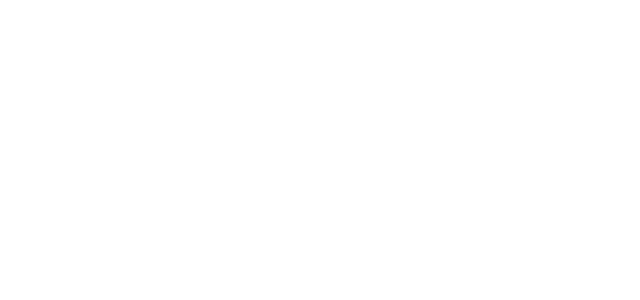
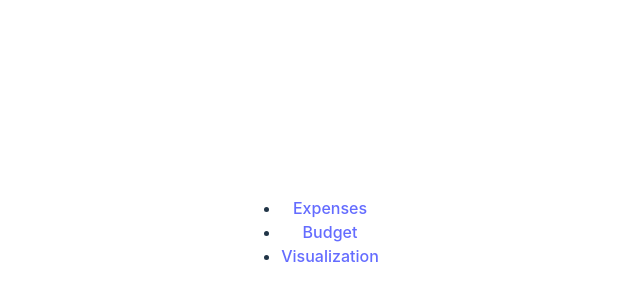
Before and after one commit to Akhee123/personal-finance-app, a React (Vite) app: page / in a window 1280 px wide. Shown: the part 168-468 px from the top of the page, without its empty margins (330-970 px from the left). Built offline with nearby package versions, Linux system fonts and the light colour scheme.

Commit message:
Navigation to pages

```diff
--- a/package.json
+++ b/package.json
@@ -10,7 +10,8 @@
   },
   "dependencies": {
     "react": "^18.2.0",
-    "react-dom": "^18.2.0"
+    "react-dom": "^18.2.0",
+    "react-router-dom": "^6.8.2"
   },
   "devDependencies": {
     "@types/react": "^18.0.27",
--- a/src/App.jsx
+++ b/src/App.jsx
@@ -1,7 +1,26 @@
 import "./App.css";
+import { createBrowserRouter, RouterProvider } from "react-router-dom";
+
+import Root from "./pages/Root";
+import BudgetPage from "./pages/BudgetPage/BudgetPage";
+import ExpensesPage from "./pages/ExpensesPage/ExpensesPage";
+import VisualizationPage from "./pages/VisualizationPage/VisualizationPage";
+
+const router = createBrowserRouter([
+  {
+    path: '/',
+    element: <Root />,
+    children: [
+      {path: 'expenses', element: <ExpensesPage />},
+      {path: 'budget', element: <BudgetPage />},
+      {path: 'visualization', element: <VisualizationPage />}
+    ]
+  }
+]);
 
 function App() {
-  return <div className="App"></div>;
+
+  return <RouterProvider router={router} />;
 }
 
 export default App;
--- /dev/null
+++ b/src/components/MainNav/MainNav.jsx
@@ -0,0 +1,25 @@
+import { NavLink } from "react-router-dom";
+
+function MainNav() {
+  return (
+    <>
+      <header>
+        <nav>
+          <ul>
+            <li>
+              <NavLink to="/expenses">Expenses</NavLink>
+            </li>
+            <li>
+              <NavLink to="/budget">Budget</NavLink>
+            </li>
+            <li>
+              <NavLink to="/visualization">Visualization</NavLink>
+            </li>
+          </ul>
+        </nav>
+      </header>
+    </>
+  );
+}
+
+export default MainNav;
--- /dev/null
+++ b/src/pages/BudgetPage/BudgetPage.jsx
@@ -0,0 +1,10 @@
+
+function BudgetPage() {
+    return (
+      <>
+        <div>Budget Page</div>
+      </>
+    );
+  }
+
+  export default BudgetPage;
--- /dev/null
+++ b/src/pages/ExpensesPage/ExpensesPage.jsx
@@ -0,0 +1,10 @@
+
+function ExpensesPage() {
+    return (
+      <>
+        <div>Expenses Page</div>
+      </>
+    );
+  }
+
+  export default ExpensesPage;
--- /dev/null
+++ b/src/pages/Root.jsx
@@ -0,0 +1,15 @@
+import { Outlet } from "react-router-dom";
+import MainNav from "../components/MainNav/MainNav";
+
+function Root() {
+  return (
+    <>
+      <MainNav />
+      <main>
+        <Outlet />
+      </main>
+    </>
+  );
+}
+
+export default Root;
--- /dev/null
+++ b/src/pages/VisualizationPage/VisualizationPage.jsx
@@ -0,0 +1,10 @@
+
+function VisualizationPage() {
+    return (
+      <>
+        <div>Visualization Page</div>
+      </>
+    );
+  }
+
+  export default VisualizationPage;
```
Also changed, not shown: 1 other file (tests, documents, lock files or other folders).
